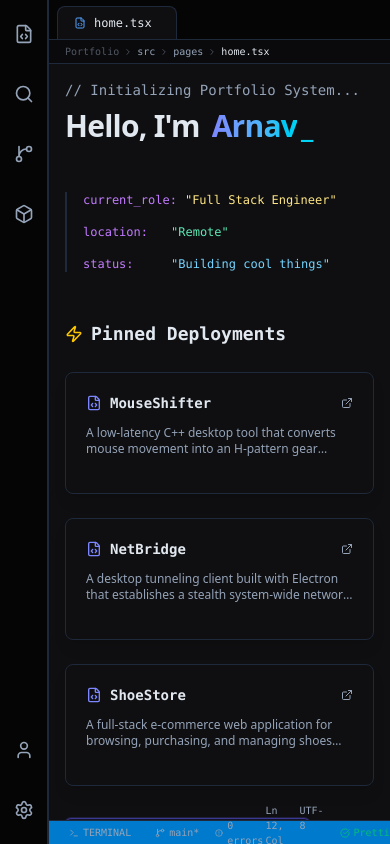
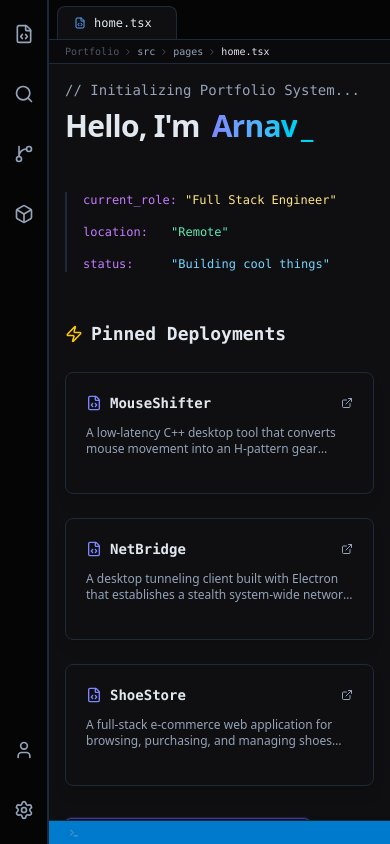
Before and after one commit to vbo-cloud/vscode-portfolio, a React (Vite) app: page / in a window 390 px wide. Built offline with nearby package versions, Linux system fonts and the light colour scheme.

Commit message:
more stuff again

```diff
--- a/src/App.tsx
+++ b/src/App.tsx
@@ -2648,21 +2648,42 @@ const App = () => {
             {tabs.length === 0 && <div className="h-full flex items-center justify-center text-[var(--text-secondary)] font-mono text-sm">No active files.</div>}
           </div>
           <div className="h-6 bg-[#007acc] md:bg-[var(--bg-activity)] border-t border-[var(--border)] flex justify-between items-center px-3 text-[10px] md:text-xs font-mono text-[var(--text-secondary)] z-30 relative shrink-0 transition-colors duration-300 select-none">
-            <div className="flex gap-4">
-              <button onClick={() => setIsTerminalOpen(!isTerminalOpen)} className="flex items-center gap-1 hover:text-white cursor-pointer hover:bg-slate-800 px-2 rounded transition-colors">
+
+            {/* LEFT SIDE */}
+            <div className="flex gap-4 items-center">
+              <button
+                onClick={() => setIsTerminalOpen(!isTerminalOpen)}
+                className="flex items-center gap-1 hover:text-white cursor-pointer hover:bg-slate-800 px-2 rounded transition-colors"
+              >
                 <Terminal size={10} />
-                <span>TERMINAL</span>
+                <span className="hidden sm:inline">TERMINAL</span>
               </button>
-              <div className="flex items-center gap-1 hover:text-white cursor-pointer"><GitBranch size={10} /> <span>main*</span></div>
-              <div className="flex items-center gap-1 hover:text-white cursor-pointer"><AlertCircle size={10} /> <span>0 errors</span></div>
-            </div>
-            <div className="flex gap-4">
+
+              <div className="hidden md:flex items-center gap-1 hover:text-white cursor-pointer">
+                <GitBranch size={10} />
+                <span>main*</span>
+              </div>
+
+              <div className="hidden md:flex items-center gap-1 hover:text-white cursor-pointer">
+                <AlertCircle size={10} />
+                <span>0 errors</span>
+              </div>
+            </div>
+
+            {/* RIGHT SIDE (DESKTOP ONLY) */}
+            <div className="hidden md:flex gap-4 items-center">
               <span className="hover:text-white cursor-pointer">Ln 12, Col 45</span>
               <span className="hover:text-white cursor-pointer">UTF-8</span>
-              <span className="hover:text-white cursor-pointer text-emerald-500 flex items-center gap-1"><CheckCircle size={10} /> Prettier</span>
-              <span className="hover:text-white cursor-pointer text-blue-400 flex items-center gap-1"><Bell size={10} /></span>
-            </div>
+              <span className="hover:text-white cursor-pointer text-emerald-500 flex items-center gap-1">
+                <CheckCircle size={10} /> Prettier
+              </span>
+              <span className="hover:text-white cursor-pointer text-blue-400 flex items-center gap-1">
+                <Bell size={10} />
+              </span>
+            </div>
+
           </div>
+
         </div>
         {windows.map(win => (
           <div
```
